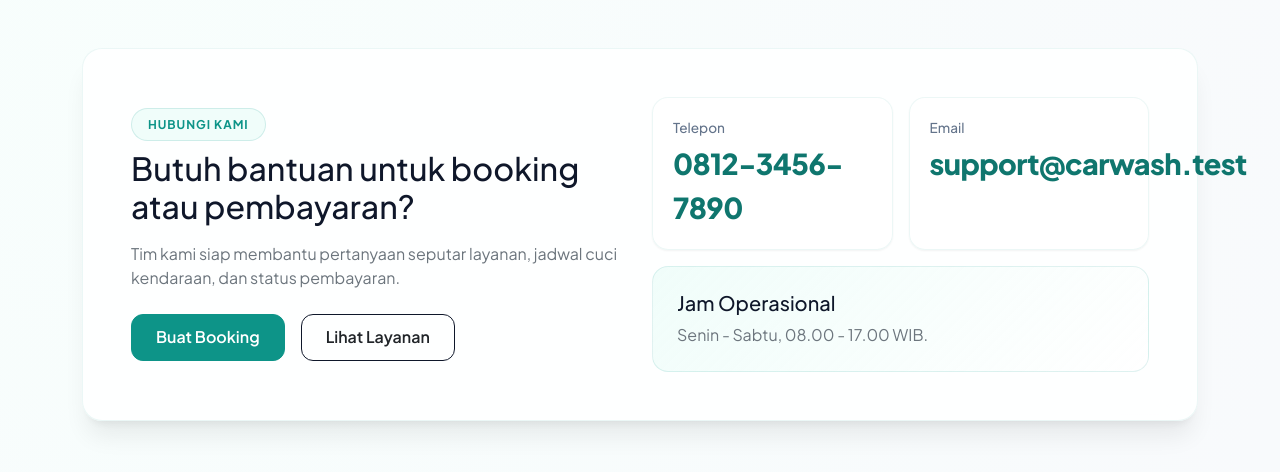
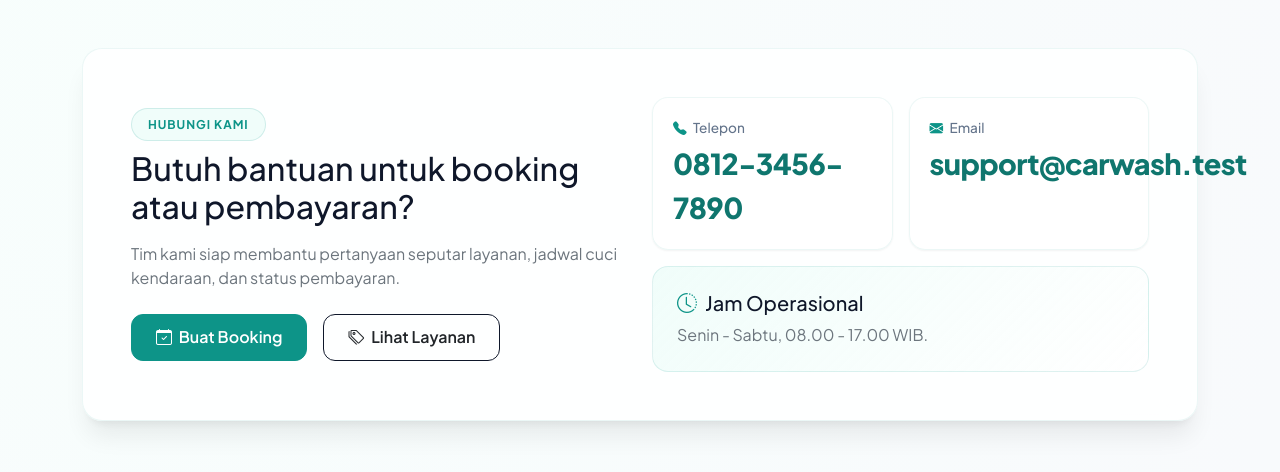
Before and after one commit to del-xcode/project_uas, a PHP site: page /contact.php in a window 1280 px wide. Shown: the part 63-535 px from the top of the page. Run offline with PHP 8.4, Linux system fonts and the light colour scheme.

Commit message:
style: add icons to contact and services pages

```diff
--- a/contact.php
+++ b/contact.php
@@ -13,27 +13,27 @@ require __DIR__ . '/includes/navbar.php';
         <h1 class="h2 mt-2 mb-3">Butuh bantuan untuk booking atau pembayaran?</h1>
         <p class="text-secondary mb-4">Tim kami siap membantu pertanyaan seputar layanan, jadwal cuci kendaraan, dan status pembayaran.</p>
         <div class="d-flex gap-3 flex-wrap">
-          <a class="btn btn-primary" href="<?php echo htmlspecialchars(app_url('user/booking.php')); ?>">Buat Booking</a>
-          <a class="btn btn-outline-dark" href="<?php echo htmlspecialchars(app_url('services.php')); ?>">Lihat Layanan</a>
+          <a class="btn btn-primary" href="<?php echo htmlspecialchars(app_url('user/booking.php')); ?>"><i class="bi bi-calendar-check me-1"></i> Buat Booking</a>
+          <a class="btn btn-outline-dark" href="<?php echo htmlspecialchars(app_url('services.php')); ?>"><i class="bi bi-tags me-1"></i> Lihat Layanan</a>
         </div>
       </div>
       <div class="col-lg-6">
         <div class="row g-3">
           <div class="col-md-6">
             <div class="stat-card h-100">
-              <span class="stat-label">Telepon</span>
+              <span class="stat-label"><i class="bi bi-telephone-fill text-teal me-1"></i> Telepon</span>
               <strong>0812-3456-7890</strong>
             </div>
           </div>
           <div class="col-md-6">
             <div class="stat-card h-100">
-              <span class="stat-label">Email</span>
+              <span class="stat-label"><i class="bi bi-envelope-fill text-teal me-1"></i> Email</span>
               <strong>support@carwash.test</strong>
             </div>
           </div>
           <div class="col-12">
             <div class="feature-card">
-              <h2 class="h5 mb-2">Jam Operasional</h2>
+              <h2 class="h5 mb-2 d-flex align-items-center"><i class="bi bi-clock-history text-teal me-2"></i> Jam Operasional</h2>
               <p class="mb-0 text-secondary">Senin - Sabtu, 08.00 - 17.00 WIB.</p>
             </div>
           </div>
--- a/services.php
+++ b/services.php
@@ -35,7 +35,10 @@ require __DIR__ . '/includes/navbar.php';
             <p class="text-secondary mb-4"><?php echo htmlspecialchars($service['description'] ?? ''); ?></p>
             <div class="d-flex justify-content-between align-items-center mt-auto pt-3 border-top">
               <span class="fs-4 fw-bold text-teal">Rp <?php echo number_format((float) $service['price'], 0, ',', '.'); ?></span>
-              <a class="btn btn-sm btn-primary rounded-pill px-3" href="<?php echo htmlspecialchars(app_url('user/booking.php')); ?>">Booking</a>
+              <a class="btn btn-sm btn-primary rounded-pill px-3 d-flex align-items-center" href="<?php echo htmlspecialchars(app_url('user/booking.php')); ?>">
+                <i class="bi bi-calendar-check me-1"></i>
+                <span>Booking</span>
+              </a>
             </div>
           </div>
         </div>
```
